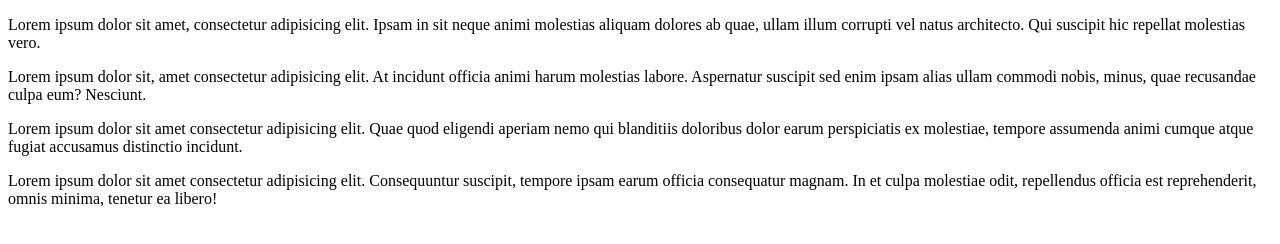
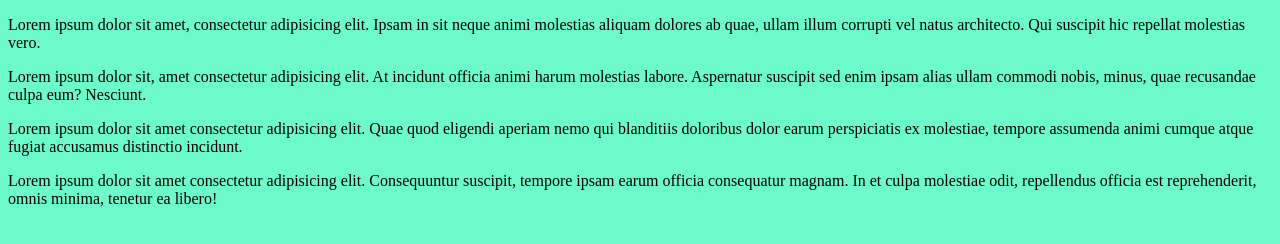
Before and after one commit to CookieK2/wsb-zajeciaPS, a plain HTML site: page index.html in a window 1280 px wide. Drawn offline with Linux system fonts and the light colour scheme.

Commit message:
zmien kolor tla

```diff
--- a/index.html
+++ b/index.html
@@ -6,6 +6,11 @@
     <meta name="viewport" content="width=device-width, initial-scale=1.0">
     <title>Document</title>
 </head>
+<style>
+    body{
+        background-color: rgb(108, 250, 203);
+    }
+</style>
 <body>
     <p>Lorem ipsum dolor sit amet, consectetur adipisicing elit. Ipsam in sit neque animi molestias aliquam dolores ab quae, ullam illum corrupti vel natus architecto. Qui suscipit hic repellat molestias vero.</p>
     <p>Lorem ipsum dolor sit, amet consectetur adipisicing elit. At incidunt officia animi harum molestias labore. Aspernatur suscipit sed enim ipsam alias ullam commodi nobis, minus, quae recusandae culpa eum? Nesciunt.</p>
```
